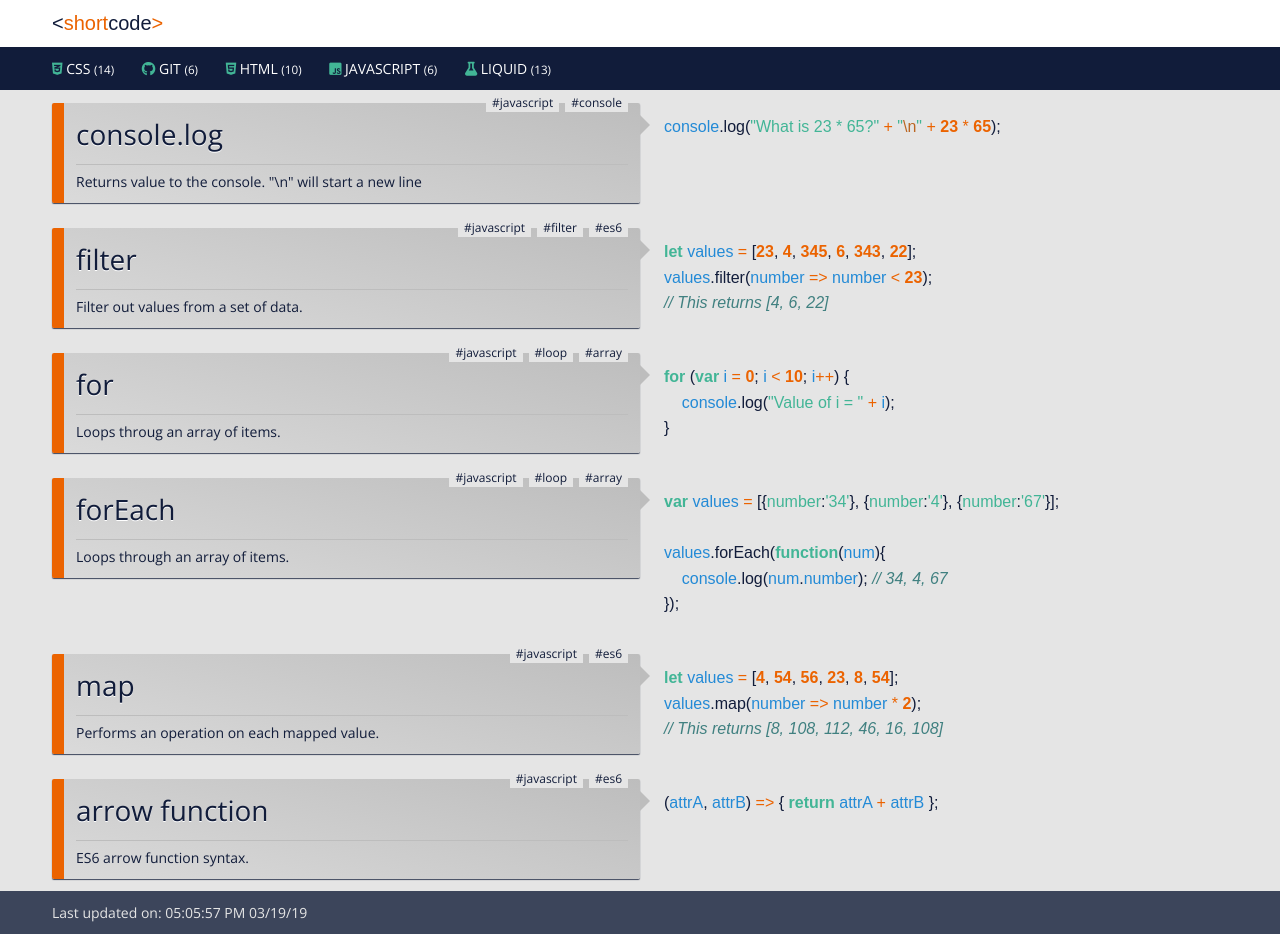
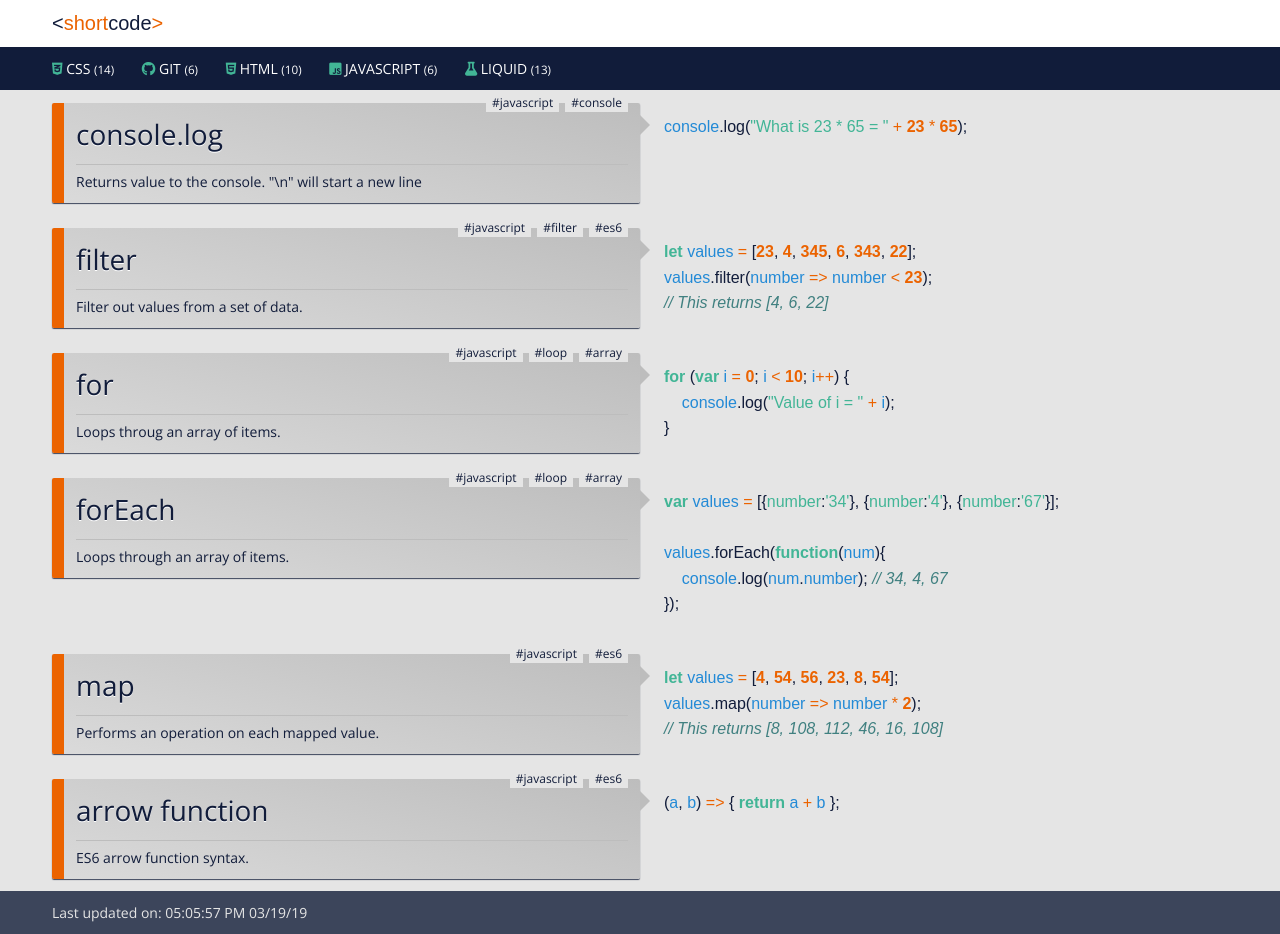
Before and after one commit to proochster/shortcode, a Jekyll site: the page built from code_javscript.html, in a window 1280 px wide. Built offline with Jekyll 4.4.1, drawn with Linux system fonts in a browser that asks for light colours; some web fonts are replaced.

Commit message:
^ JS codes

```diff
--- a/_collections/_javascript/arrow-function.html
+++ b/_collections/_javascript/arrow-function.html
@@ -4,4 +4,4 @@ description: ES6 arrow function syntax.
 tags: javascript es6
 date: 2019-03-18
 ---
-(attrA, attrB) => { return attrA + attrB };
+(a, b) => { return a + b };
--- a/_collections/_javascript/consolelog.html
+++ b/_collections/_javascript/consolelog.html
@@ -4,4 +4,4 @@ description: Returns value to the console. "\n" will start a new line
 tags: javascript console
 date: 2019-03-08
 ---
-console.log("What is 23 * 65?" + "\n" + 23 * 65);
+console.log("What is 23 * 65 = " + 23 * 65);
```
